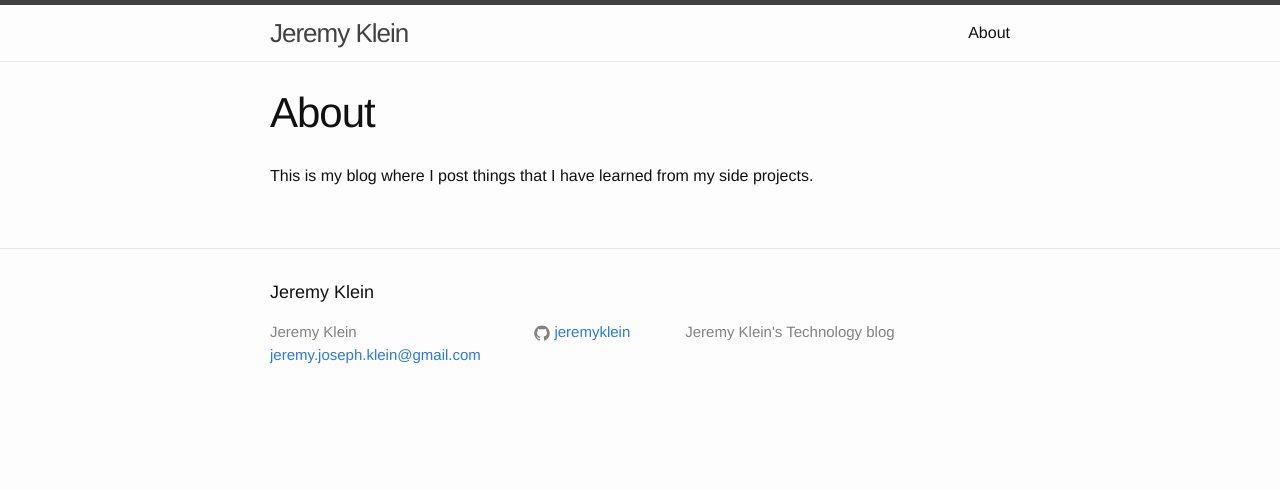
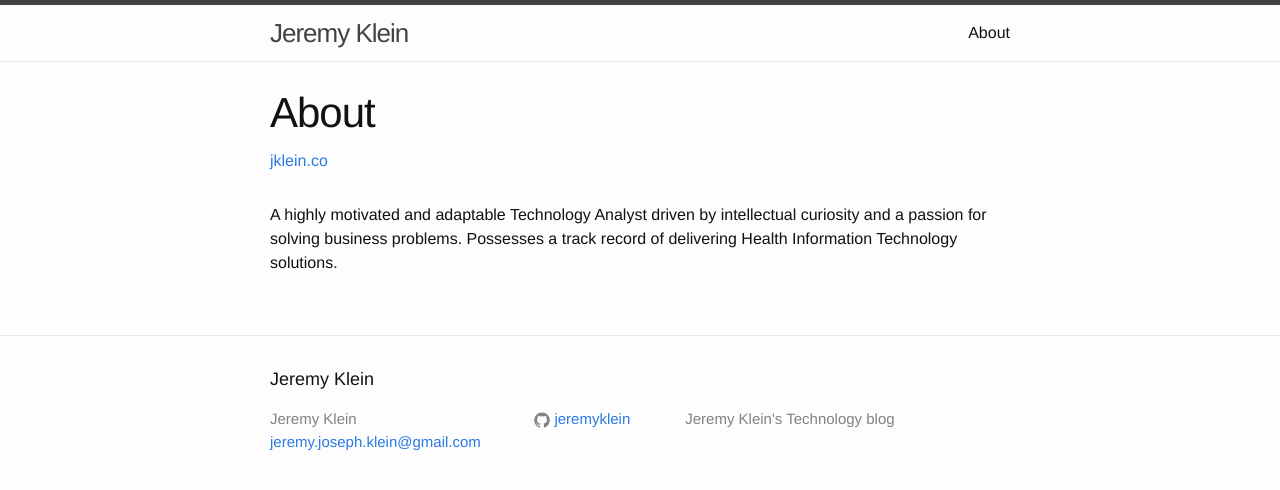
Before and after one commit to jeremyklein/old_blog, a Jekyll site: the page built from about.md, in a window 1280 px wide. Shown: the top 490 px of the page. Built offline with Jekyll 4.4.1, drawn with Linux system fonts in a browser that asks for light colours.

Commit message:
added link and personal statement to about

```diff
--- a/_layouts/page.html
+++ b/_layouts/page.html
@@ -5,6 +5,7 @@ layout: default
 
   <header class="post-header">
     <h1 class="post-title">{{ page.title }}</h1>
+    <a href="http://jklein.co">jklein.co</a>
   </header>
 
   <div class="post-content">
--- a/about.md
+++ b/about.md
@@ -4,4 +4,4 @@ title: About
 permalink: /about/
 ---
 
-This is my blog where I post things that I have learned from my side projects.
+A highly motivated and adaptable Technology Analyst driven by intellectual curiosity and a passion for solving business problems. Possesses a track record of delivering Health Information Technology solutions.
```
